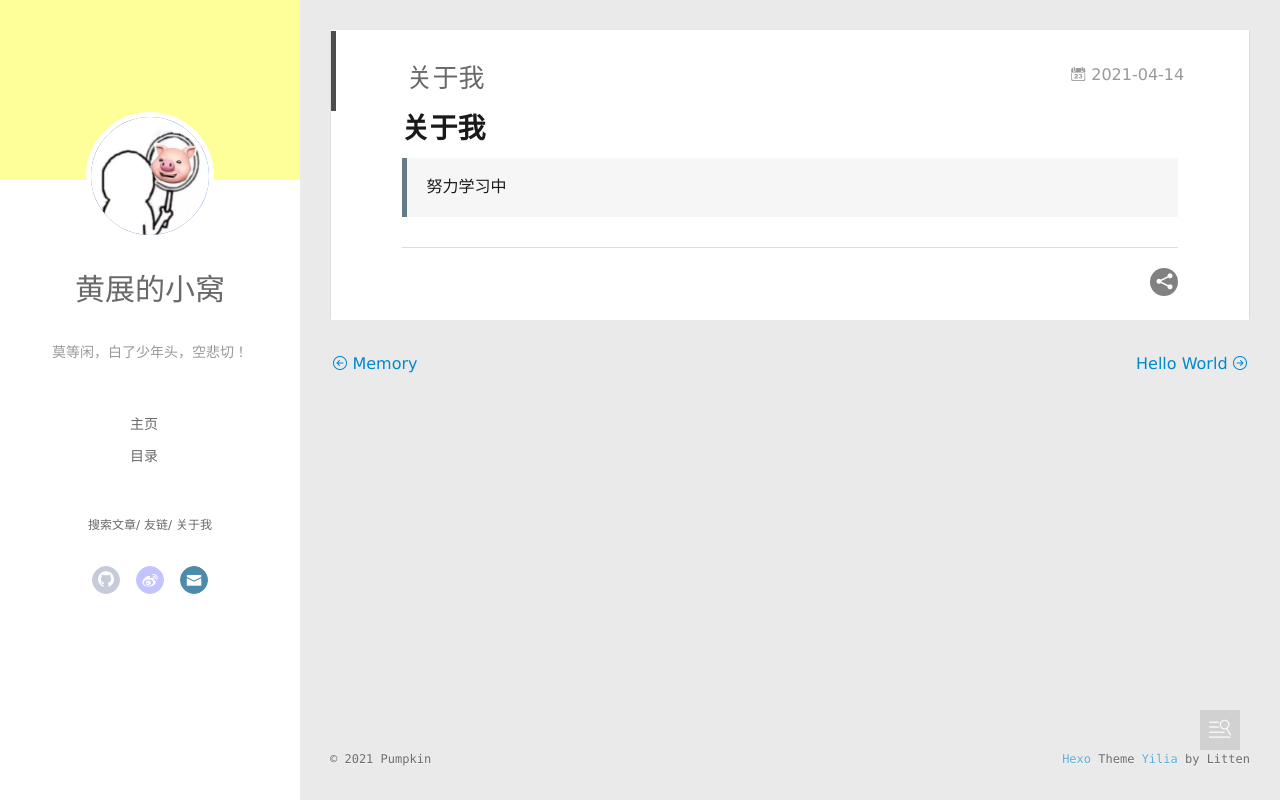
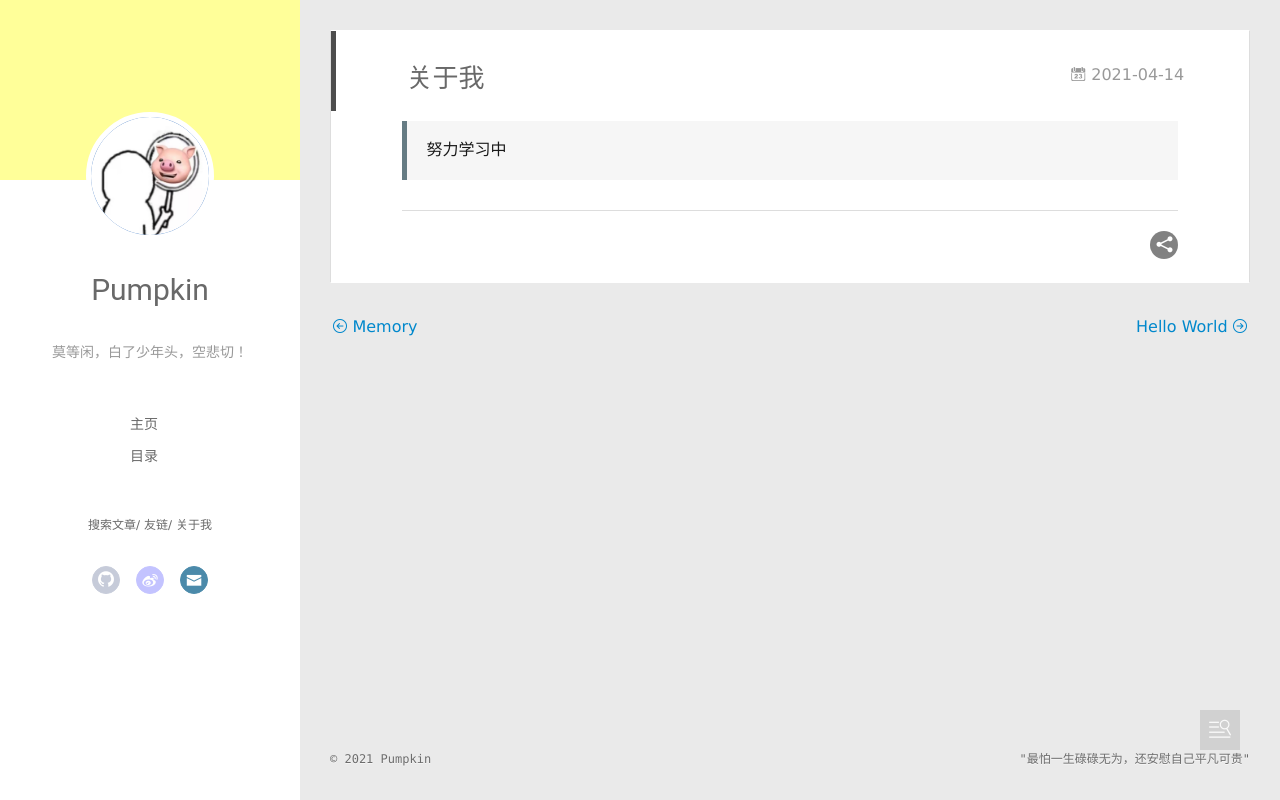
Before and after one commit to Pumpkin-hz/Pumpkin-hz.github.io, a plain HTML site: page 2021/04/14/关于我/index.html in a window 1280 px wide. Drawn offline with Linux system fonts and the light colour scheme.

Commit message:
Site updated: 2021-04-14 14:01:47

```diff
--- a/2021/04/14/关于我/index.html
+++ b/2021/04/14/关于我/index.html
@@ -8,15 +8,15 @@
   <link rel="dns-prefetch" href="http://Pumpkin-hz.github.io">
   <title>关于我 | Pumpkin&#39;s Blog</title>
   <meta name="viewport" content="width=device-width, initial-scale=1, maximum-scale=1">
-  <meta name="description" content="关于我 努力学习中">
+  <meta name="description" content="努力学习中">
 <meta property="og:type" content="article">
 <meta property="og:title" content="关于我">
 <meta property="og:url" content="http://pumpkin-hz.github.io/2021/04/14/%E5%85%B3%E4%BA%8E%E6%88%91/">
 <meta property="og:site_name" content="Pumpkin&#39;s Blog">
-<meta property="og:description" content="关于我 努力学习中">
+<meta property="og:description" content="努力学习中">
 <meta property="og:locale" content="zh_CN">
 <meta property="article:published_time" content="2021-04-13T18:12:19.000Z">
-<meta property="article:modified_time" content="2021-04-13T18:22:42.453Z">
+<meta property="article:modified_time" content="2021-04-14T05:24:33.714Z">
 <meta property="article:author" content="Pumpkin">
 <meta name="twitter:card" content="summary">
 
@@ -50,7 +50,7 @@
 			<img src="/assets/img/pumpkin.png" class="js-avatar">
 		</a>
 		<hgroup>
-		  <h1 class="header-author"><a href="/">黄展的小窝</a></h1>
+		  <h1 class="header-author"><a href="/">Pumpkin</a></h1>
 		</hgroup>
 
 		<p class="header-subtitle">莫等闲，白了少年头，空悲切！</p>
@@ -108,7 +108,7 @@
 				<img src="/assets/img/pumpkin.png" class="js-avatar">
 			</div>
 			<hgroup>
-			  <h1 class="header-author js-header-author">黄展的小窝</h1>
+			  <h1 class="header-author js-header-author">Pumpkin</h1>
 			</hgroup>
 
 			<p class="header-subtitle"><i class="icon icon-quo-left"></i>莫等闲，白了少年头，空悲切！<i class="icon icon-quo-right"></i></p>
@@ -174,7 +174,7 @@
 
     <div class="article-entry" itemprop="articleBody">
 
-        <h1 id="关于我"><a href="#关于我" class="headerlink" title="关于我"></a>关于我</h1><blockquote>
+        <blockquote>
 <p>努力学习中</p>
 </blockquote>
 
@@ -287,7 +287,7 @@
                 </span>
                 <span class="tooltip-content">
                     <div class="toc-article">
-                    <ol class="toc"><li class="toc-item toc-level-1"><a class="toc-link" href="#%E5%85%B3%E4%BA%8E%E6%88%91"><span class="toc-number">1.</span> <span class="toc-text">关于我</span></a></li></ol>
+                    目录，不存在的…
                     </div>
                 </span>
             </div>
@@ -319,7 +319,7 @@
     		&copy; 2021 Pumpkin
     	</div>
       	<div class="footer-right">
-      		<a href="http://hexo.io/" target="_blank">Hexo</a>  Theme <a href="https://github.com/litten/hexo-theme-yilia" target="_blank">Yilia</a> by Litten
+      		"最怕一生碌碌无为，还安慰自己平凡可贵"
       	</div>
     </div>
   </div>
```
Also changed, not shown: 2021/04/13/hello-world/index.html (+3 -3 lines), 2021/04/14/Memory/index.html (+3 -3 lines), archives/2021/04/index.html (+3 -3 lines), archives/2021/index.html (+3 -3 lines), archives/index.html (+3 -3 lines), index.html (+4 -4 lines).
